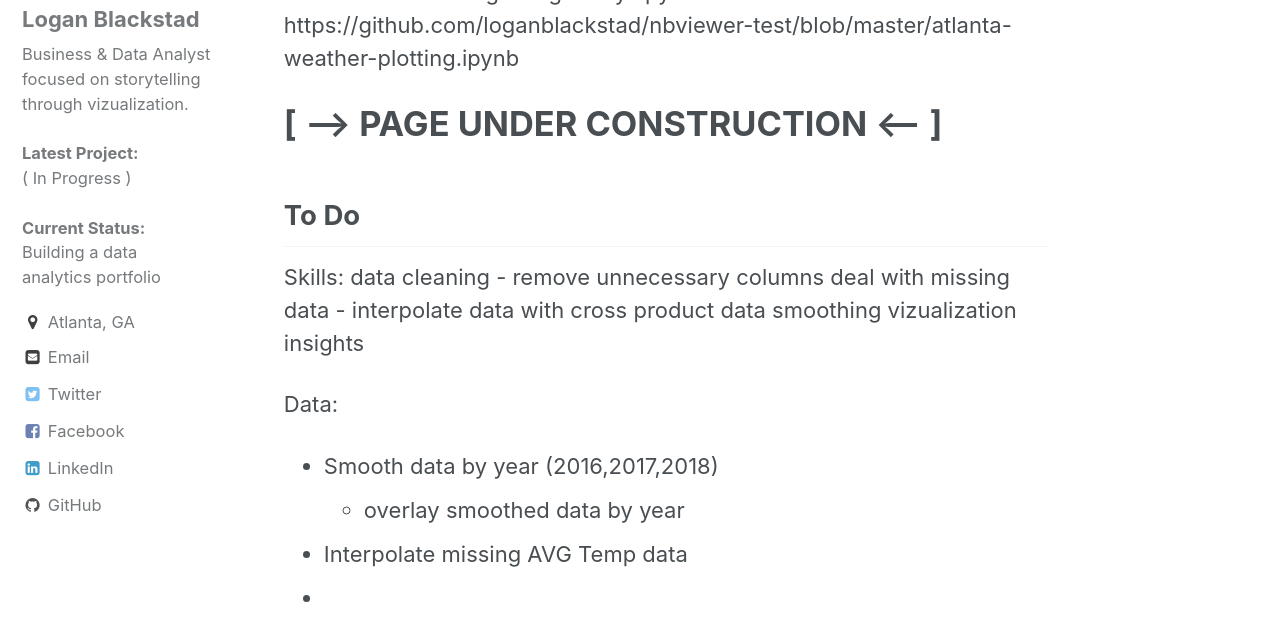
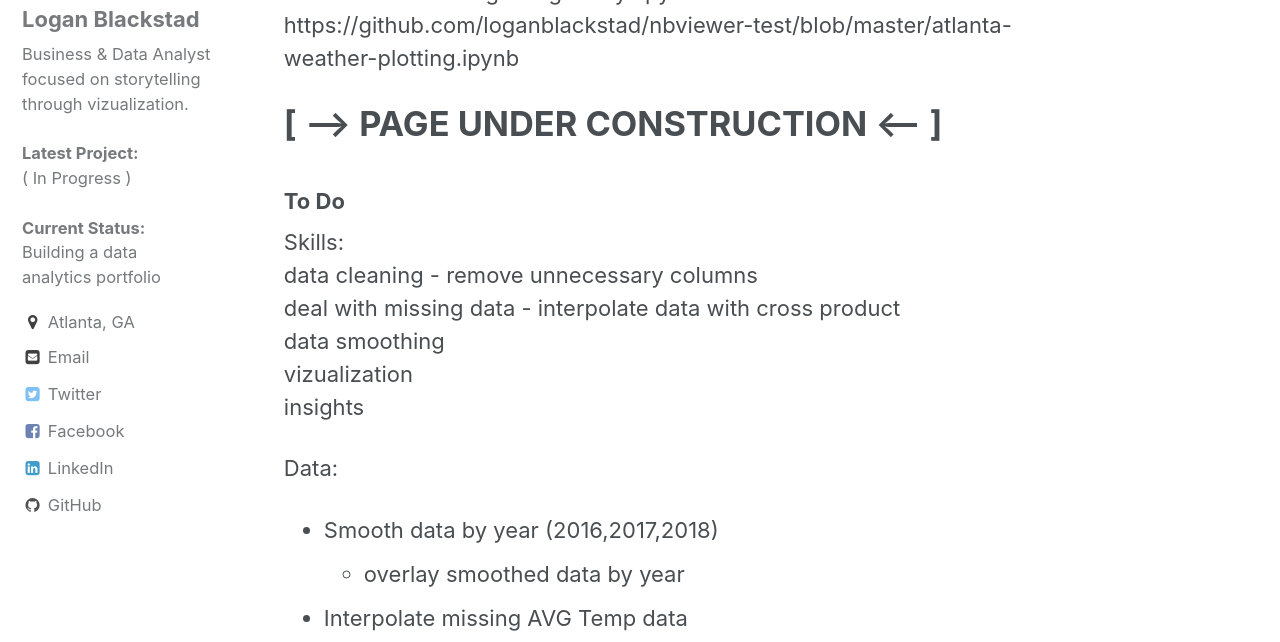
Before and after one commit to loganblackstad/loganblackstad.github.io, a Jekyll site: the page built from _posts/2018-12-12-Atlanta-Weather-Vizualized.md, in a window 1280 px wide and 900 px high, cut to the strip 258-900 px from the top of the window. Built offline with Jekyll 4.4.1, drawn with Linux system fonts in a browser that asks for light colours; comment, search, counter and statistics services are not loaded.

```diff
--- a/_posts/2018-12-12-Atlanta-Weather-Vizualized.md
+++ b/_posts/2018-12-12-Atlanta-Weather-Vizualized.md
@@ -11,7 +11,7 @@ https://github.com/loganblackstad/nbviewer-test/blob/master/atlanta-weather-plot
 
 # [ -->  PAGE UNDER CONSTRUCTION  <-- ]
 
-## To Do
+### To Do
 
 Skills:
 data cleaning - remove unnecessary columns
@@ -25,7 +25,6 @@ Data:
 * Smooth data by year (2016,2017,2018)
   - overlay smoothed data by year
 * Interpolate missing AVG Temp data
-*
 
 
 Vizualization:
```
